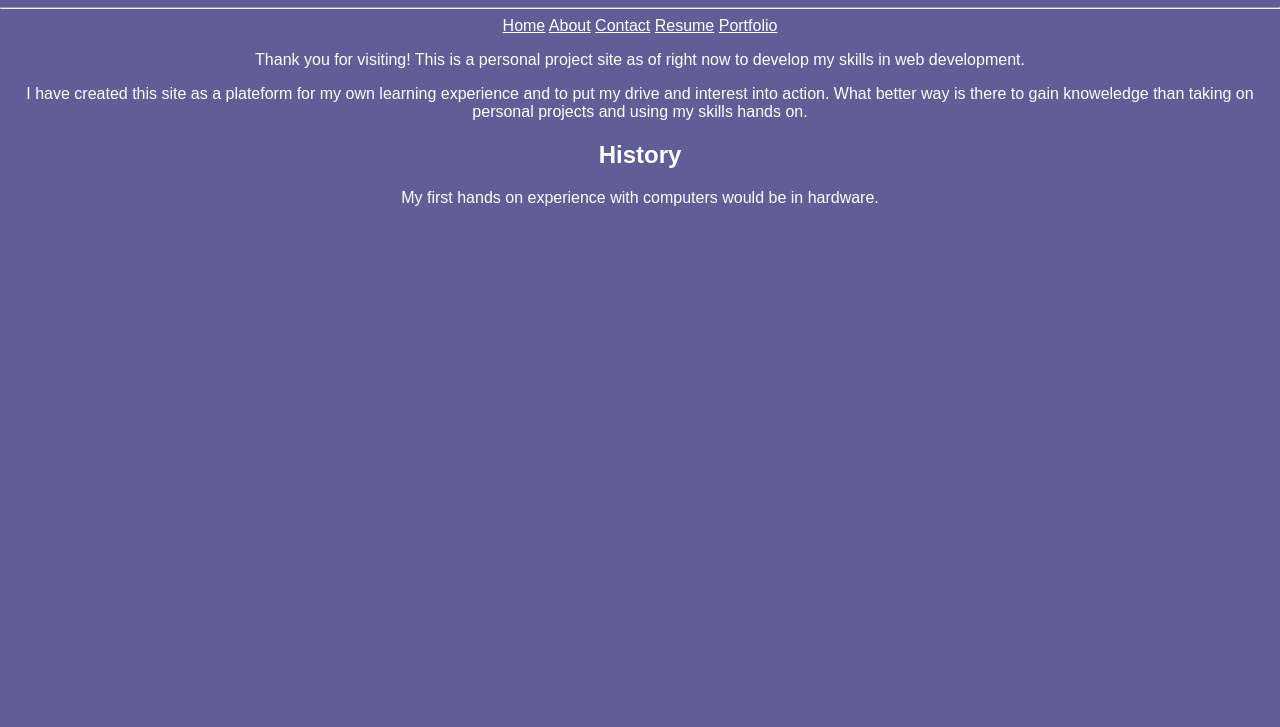
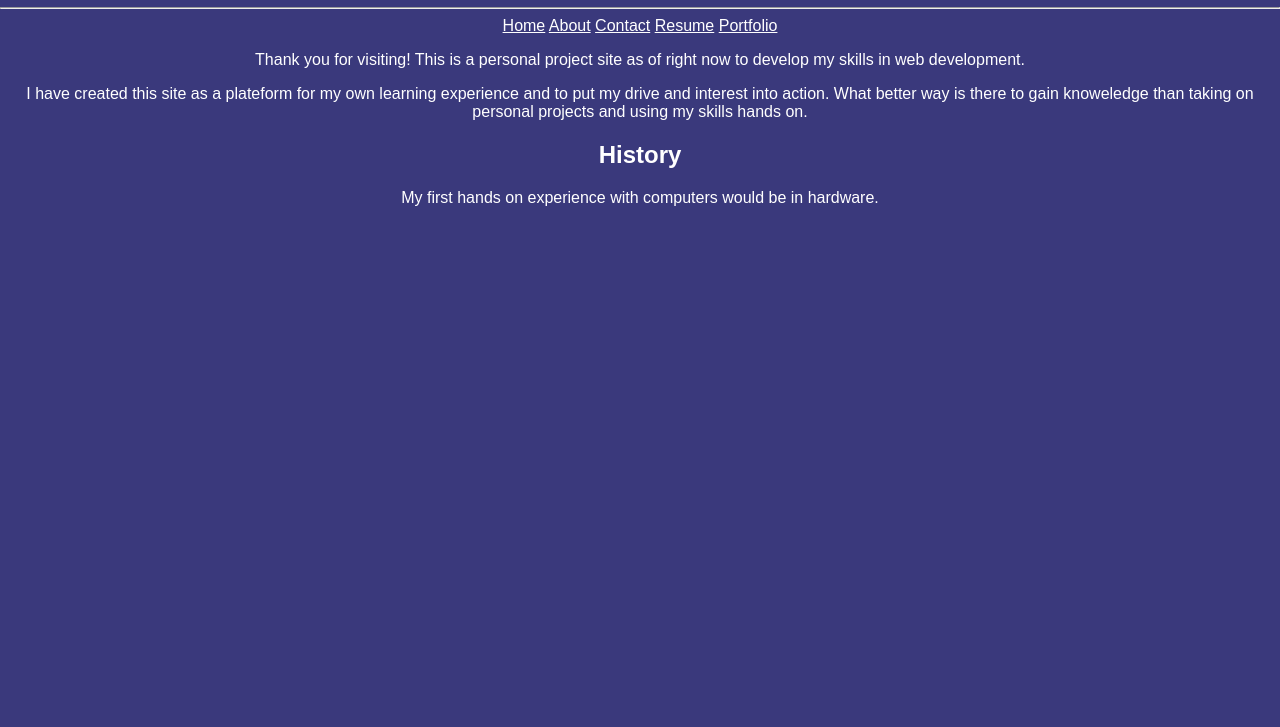
Before and after one commit to WebsByTodd/basic, a website: page site/about.html in a window 1280 px wide. Shown: the part 73-800 px from the top of the page. Drawn offline with Linux system fonts and the light colour scheme.

Commit message:
Fixed color

```diff
--- a/site/about.html
+++ b/site/about.html
@@ -7,7 +7,7 @@
 </head>
   <h1 style="text-align: center;">About</h1>
 <hr>
-<body style="background-color: rgb(95, 94, 150);">
+<body style="background-color: rgb(58, 57, 124);">
   <a href="index.html">Home</a>
   <a href="About.html">About</a>
   <a href="contact.html">Contact</a>
```
